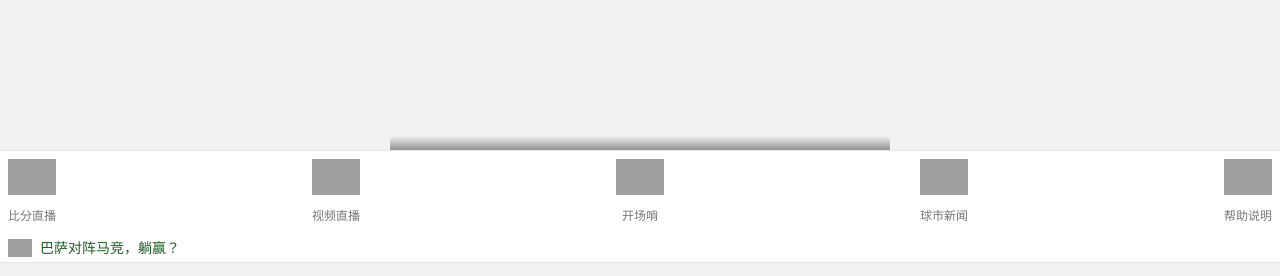
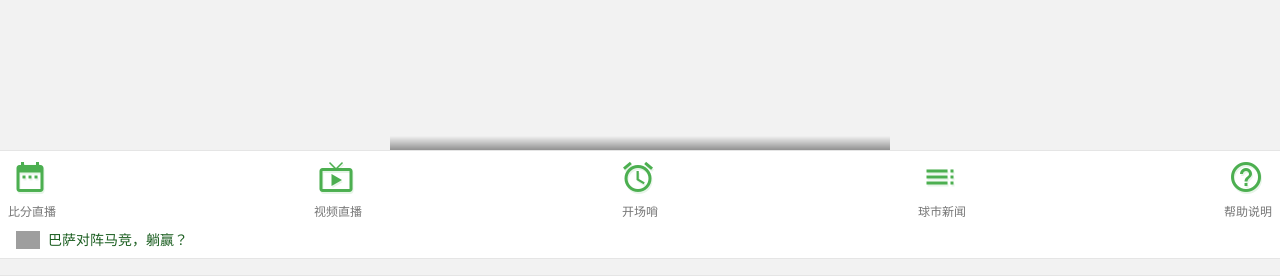
Before and after one commit to tang7h/caipiao, a PHP site: page / in a window 1280 px wide. Shown: the top 276 px of the page. Run offline with PHP 8.4, Linux system fonts and the light colour scheme; data that the repository does not hold is empty; some libraries are stand-ins or nearby versions; grey boxes are pictures that could not be loaded.

Commit message:
全新的首页导航图标
- 使用了iconfont
- 改进了配色
- 调整了尺寸和留白

```diff
--- a/css/caipiao.css
+++ b/css/caipiao.css
@@ -134,7 +134,7 @@ a:hover {
 
 
 .section-scroll-news {/*滚动新闻的容器*/
-	padding: 4px 8px;
+	padding: 0 16px 8px;
 	color: rgba(0,0,0,.54);
 	border-top: none;
 }
@@ -155,6 +155,7 @@ ul.scroll-news-list {
 }
 
 .scroll-news li {
+	justify-content: flex-start;
 	align-items: center;
 }
 .scroll-news a {
@@ -183,10 +184,16 @@ ul.scroll-news-list {
     align-items: center;
 }
 .nav-item-icon {
-	width: 48px;
-	height: 48px;
+	width: 40px;
+	height: 40px;
 	border-radius: 50%;
-
+	margin-bottom: 4px;
+	color: #4CAF50;
+}
+.nav-item-icon .material-icons {
+	width: 100%;
+	color: inherit;
+	text-shadow: 1px 2px #E8F5E9;
 }
 .nav-item-icon img {
 	width: 100%;
--- a/index.php
+++ b/index.php
@@ -74,23 +74,33 @@
 	<!-- 快捷入口图标 -->
 	<div class="section-nav-icons section">
 		<a href="#" class="nav-item">
-			<div class="nav-item-icon"><img src="images/iconfont-clock-12.png"></div>
+			<div class="nav-item-icon">
+				<i class="material-icons md-36">date_range</i>
+			</div>
 			<div class="nav-item-label">比分直播</div><!--视频直播跳转-->
 		</a>
 		<a href="#" class="nav-item">
-			<div class="nav-item-icon"><img src="images/iconfont-clock-13.png"></div>
+			<div class="nav-item-icon">
+				<i class="material-icons md-36">live_tv</i>
+			</div>
 			<div class="nav-item-label">视频直播</div>
 		</a>
 		<a href="#" class="nav-item">
-			<div class="nav-item-icon"><img src="images/iconfont-clock-14.png"></div>
+			<div class="nav-item-icon">
+				<i class="material-icons md-36">access_alarm</i>
+			</div>
 			<div class="nav-item-label">开场哨</div>
 		</a>
 		<a href="#" class="nav-item">
-			<div class="nav-item-icon"><img src="images/iconfont-clock-15.png"></div>
+			<div class="nav-item-icon">
+				<i class="material-icons md-36">toc</i>
+			</div>
 			<div class="nav-item-label">球市新闻</div>
 		</a>
 		<a href="#" class="nav-item">
-			<div class="nav-item-icon"><img src="images/iconfont-clock-16.png"></div>
+			<div class="nav-item-icon">
+				<i class="material-icons md-36">help_outline</i>
+			</div>
 			<div class="nav-item-label">帮助说明</div>
 		</a>
 	</div>
```
